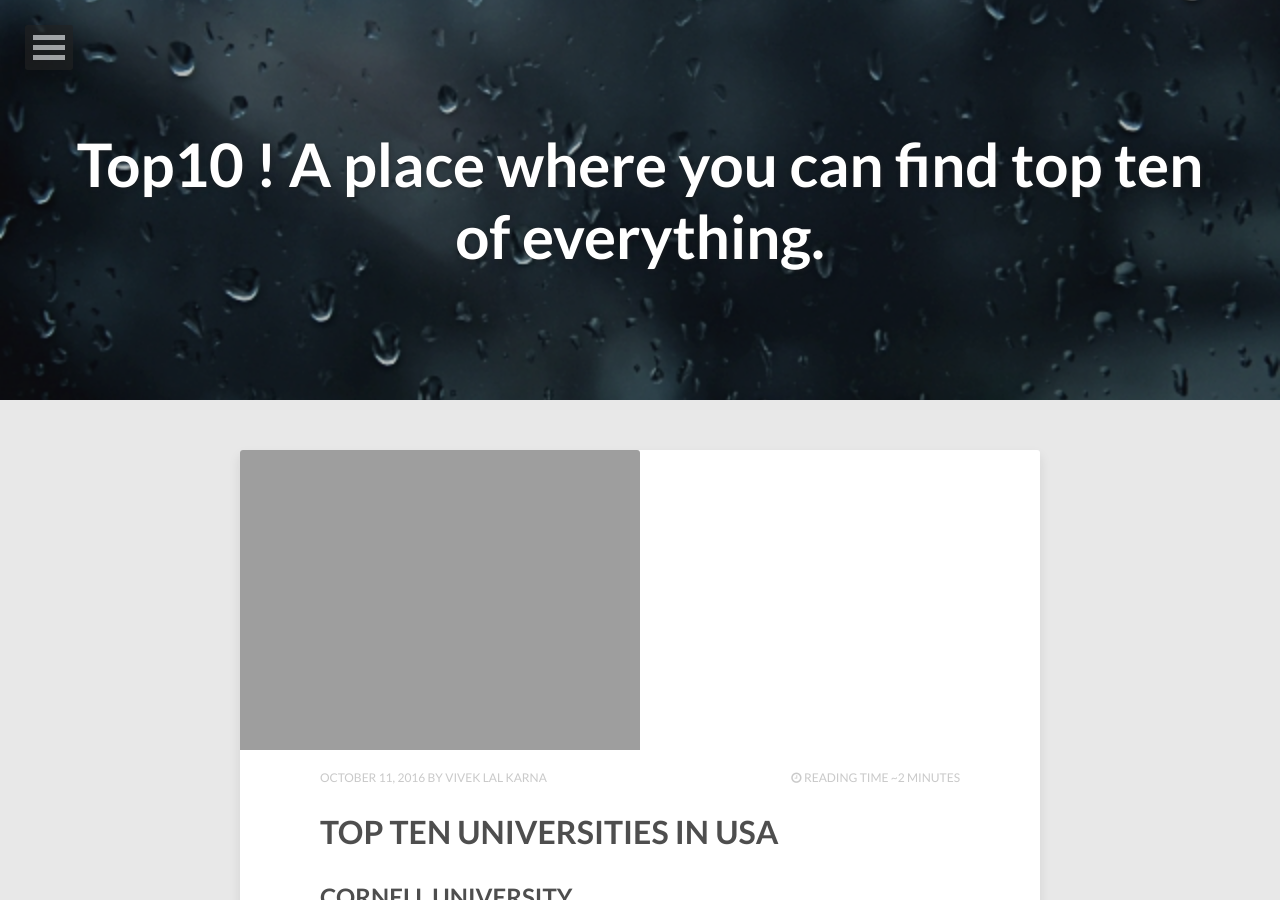
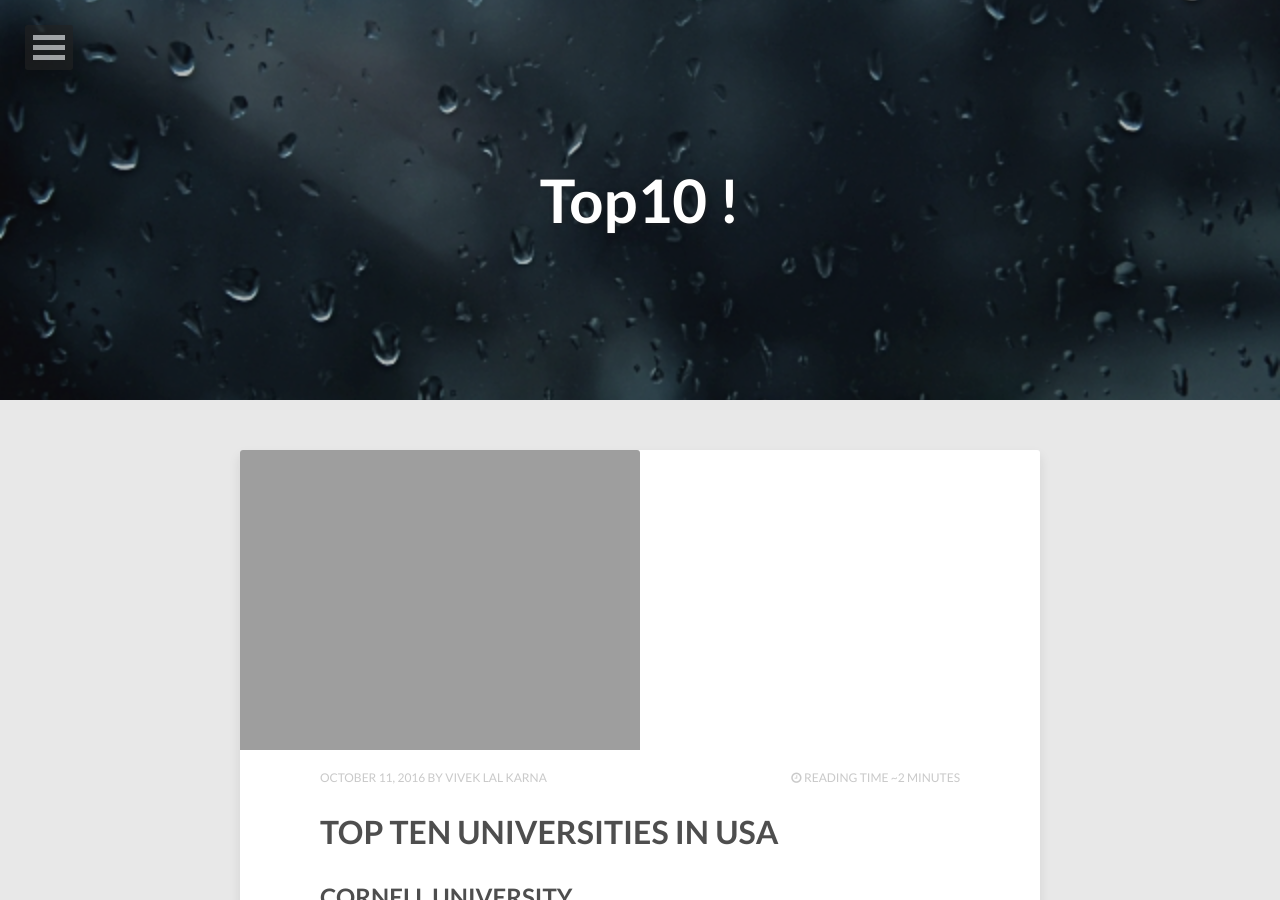
Before and after one commit to vivek1karna/topten, a Jekyll site: the page built from index.html, in a window 1280 px wide and 900 px high. Built offline with Jekyll 4.4.1, drawn with Linux system fonts in a browser that asks for light colours; nearby versions of some CDN libraries; the list of posts is cut into pages by our own code; some of the changed lines change nothing that is shown.

Commit message:
Update _config.yml

```diff
--- a/_config.yml
+++ b/_config.yml
@@ -1,5 +1,5 @@
 title:            Top10 !
-                  A place where you can find top ten of everything.
+subtitle:         A place where you can find top ten of everything.
 description:      A responsive Jekyll theme with modern tendencies from designer Michael Rose.
 disqus_shortname: TOPTEN
 reading_time:     true
```
